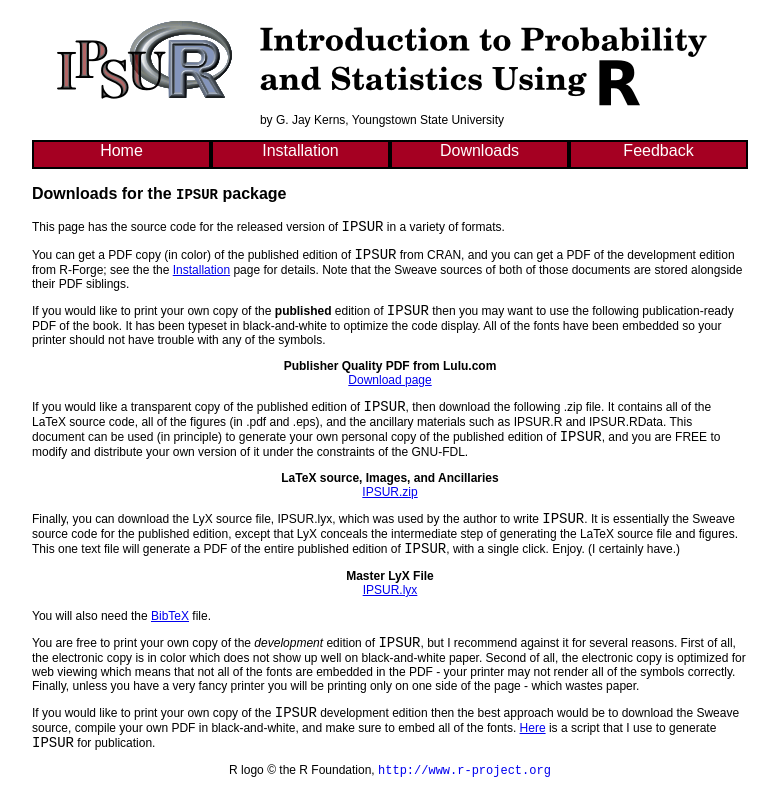
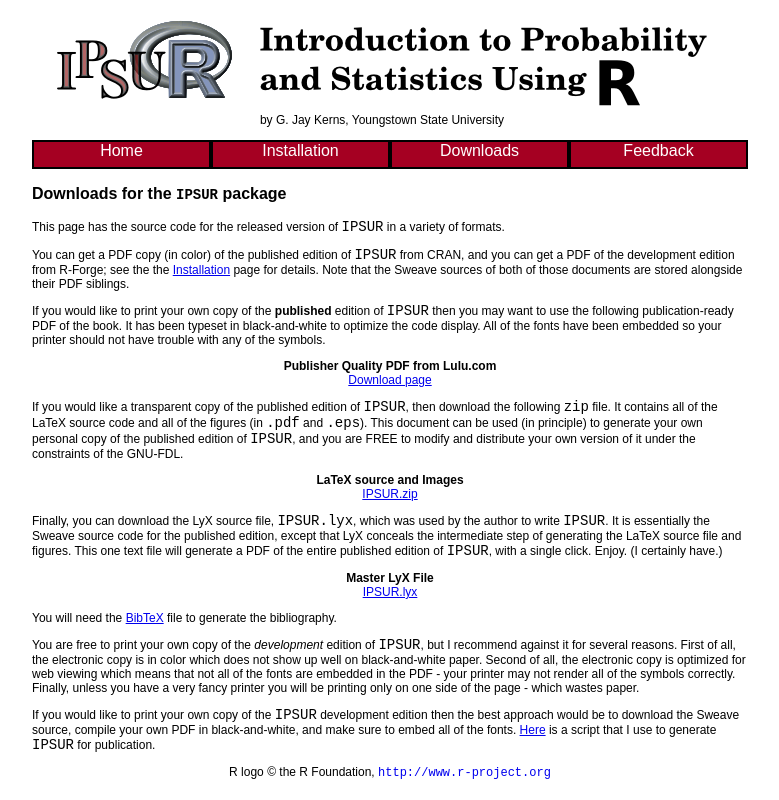
Before and after one commit to r-forge/ipsur, a PHP site: page /book/downloads.php in a window 1280 px wide. Shown: the whole page, without its empty margins (250-1029 px from the left). Run offline with PHP 8.4, Linux system fonts and the light colour scheme.

Commit message:
small changes
git-svn-id: svn://svn.r-forge.r-project.org/svnroot/ipsur@159 edb9625f-4e0d-4859-8d74-9fd3b1da38cb

```diff
--- a/www/book/downloads.php
+++ b/www/book/downloads.php
@@ -55,18 +55,18 @@ If you would like to print your own copy of the <strong>published</strong> editi
 </p>
 
 <p>
-If you would like a transparent copy of the published edition of <span class="name">IPSUR</span>, then download the following <span style="text-decoration: none">.zip</span> file.  It contains all of the LaTeX source code, all of the figures (in <span style="text-decoration: none">.pdf</span> and <span style="text-decoration: none">.eps</span>), and the ancillary materials such as <span style="text-decoration: none">IPSUR.R</span> and <span style="text-decoration: none">IPSUR.RData</span>.  This document can be used (in principle) to generate your own personal copy of the published edition of <span class="name">IPSUR</span>, and you are FREE to modify and distribute your own version of it under the constraints of the GNU-FDL.
+If you would like a transparent copy of the published edition of <span class="name">IPSUR</span>, then download the following <span class="name">zip</span> file.  It contains all of the LaTeX source code and all of the figures (in <span class="name">.pdf</span> and <span class="name">.eps</span>).  This document can be used (in principle) to generate your own personal copy of the published edition of <span class="name">IPSUR</span>, and you are FREE to modify and distribute your own version of it under the constraints of the GNU-FDL.
 </p>
 
 <p>
 <div align="center">
-	<strong>LaTeX source, Images, and Ancillaries</strong><br />
+	<strong>LaTeX source and Images</strong><br />
 	<a href="download/IPSUR.zip">IPSUR.zip</a>
 </div>
 </p>
 
 <p>
-Finally, you can download the LyX source file, <span style="text-decoration: none">IPSUR.lyx</span>, which was used by the author to write <span class="name">IPSUR</span>. It is essentially the Sweave source code for the published edition, except that LyX conceals the intermediate step of generating the LaTeX source file and figures.  This one text file will generate a PDF of the entire published edition of <span class="name">IPSUR</span>, with a single click.  Enjoy.  (I certainly have.)
+Finally, you can download the LyX source file, <span class="name">IPSUR.lyx</span>, which was used by the author to write <span class="name">IPSUR</span>. It is essentially the Sweave source code for the published edition, except that LyX conceals the intermediate step of generating the LaTeX source file and figures.  This one text file will generate a PDF of the entire published edition of <span class="name">IPSUR</span>, with a single click.  Enjoy.  (I certainly have.)
 </p>
 
 <p>
@@ -76,7 +76,9 @@ Finally, you can download the LyX source file, <span style="text-decoration: non
 </div>
 </p>
 
-You will also need the <a href="download/IPSUR.bib">BibTeX</a> file.
+<p>
+You will need the <a href="download/IPSUR.bib">BibTeX</a> file to generate the bibliography.
+</p>
 
 <p>
 You are free to print your own copy of the <em>development</em> edition of <span class="name">IPSUR</span>, but I recommend against it for several reasons.  First of all, the electronic copy is in color which does not show up well on black-and-white paper.  Second of all, the electronic copy is optimized for web viewing which means that not all of the fonts are embedded in the PDF - your printer may not render all of the symbols correctly.  Finally, unless you have a very fancy printer you will be printing only on one side of the page - which wastes paper.
```
